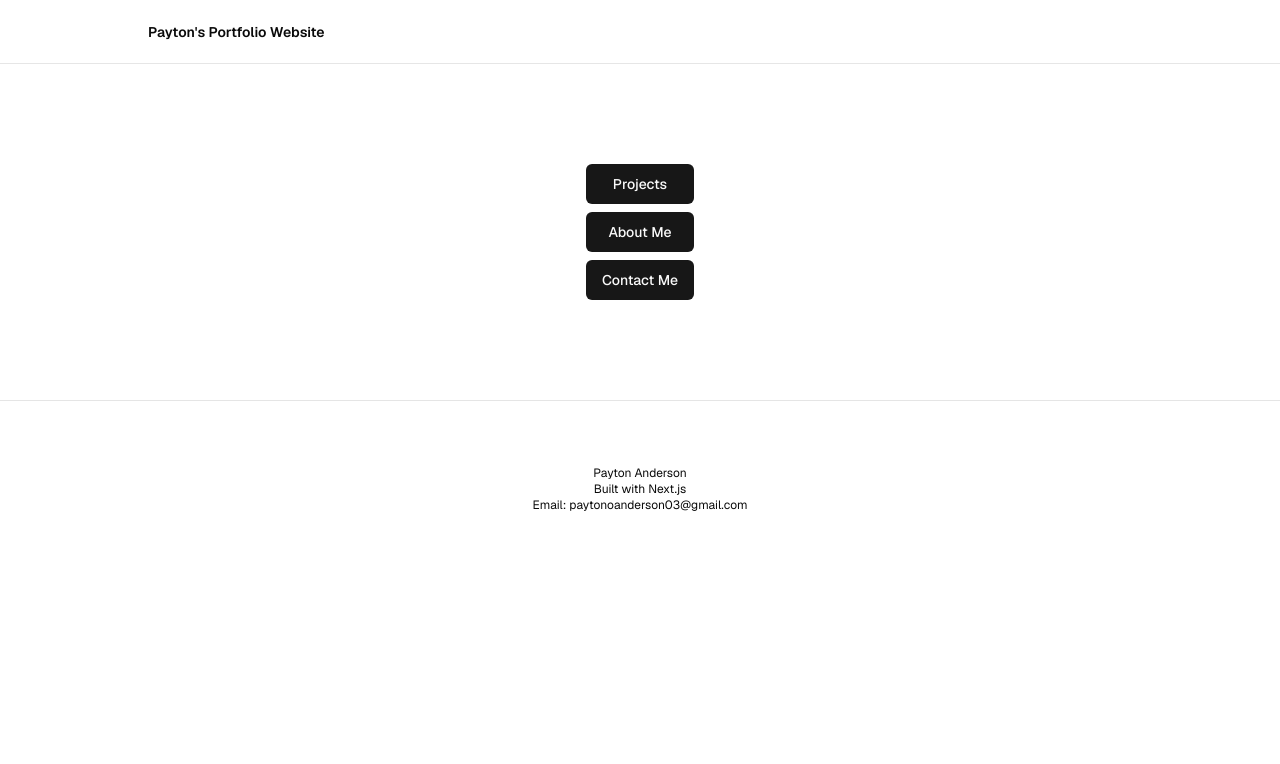
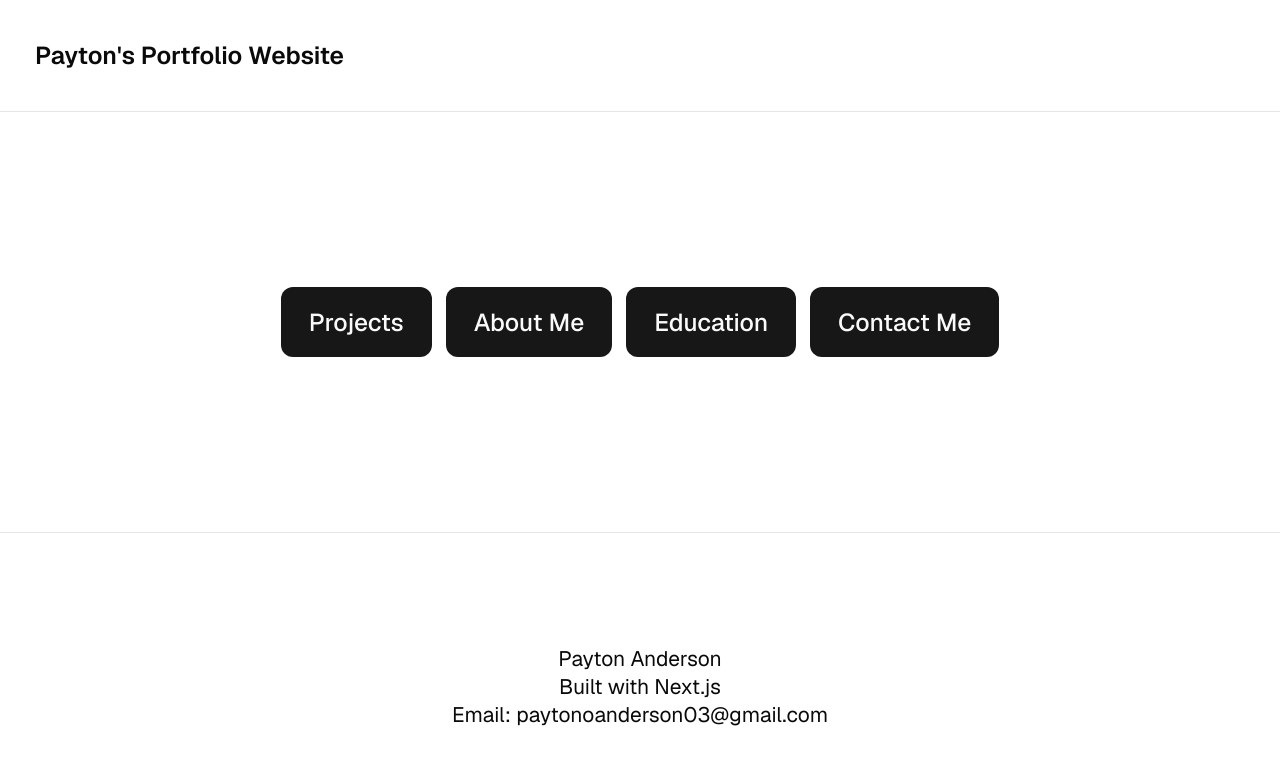
Before and after one commit to PaytonAnderson/payton-portfolio, a Next.js app: page / in a window 1280 px wide. Shown: the top 764 px of the page. Built offline with nearby package versions, Linux system fonts and the light colour scheme.

Commit message:
changed font size

```diff
--- a/app/globals.css
+++ b/app/globals.css
@@ -29,6 +29,7 @@
     --chart-3: 197 37% 24%;
     --chart-4: 43 74% 66%;
     --chart-5: 27 87% 67%;
+    font-size: 175%;
   }
 
   .dark {
@@ -63,6 +64,7 @@
   * {
     @apply border-border;
   }
+
   body {
     @apply bg-background text-foreground;
   }
--- a/app/page.tsx
+++ b/app/page.tsx
@@ -4,12 +4,15 @@ import Link from "next/link";
 export default async function Home() {
   return (
     <>
-      <main className="flex flex-col gap-2 flex-1 items-stretch ">
+      <main className="flex flex-col sm:flex-row gap-2 flex-1 items-stretch ">
         <Link href={"/projects"}>
           <Button className="w-full">Projects</Button>
         </Link>
         <Link href={"/about"}>
           <Button className="w-full">About Me</Button>
+        </Link>
+        <Link href={"/education"}>
+          <Button className="w-full">Education</Button>
         </Link>
         <Link href={"/contact"}>
           <Button className="w-full">Contact Me</Button>
```
